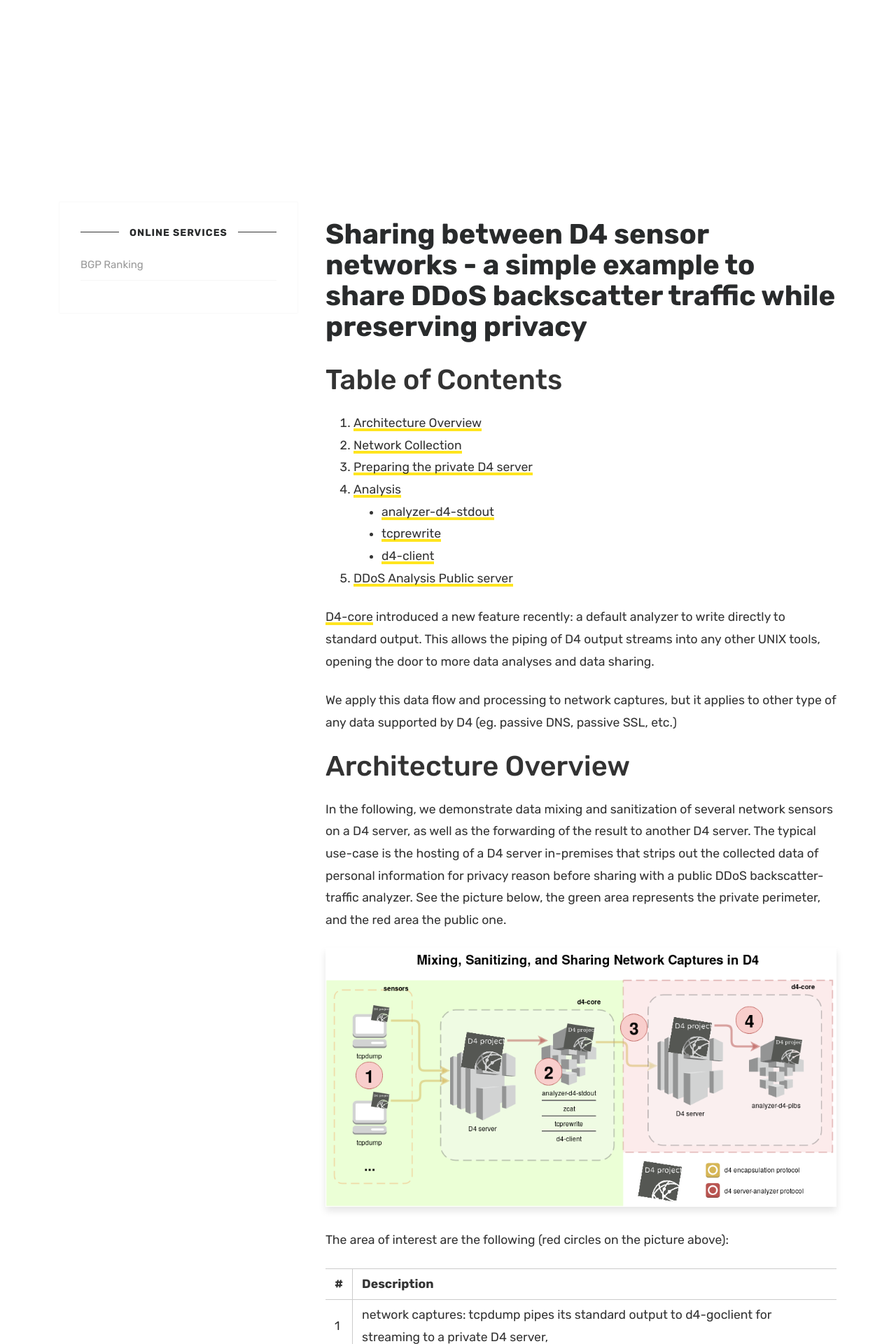
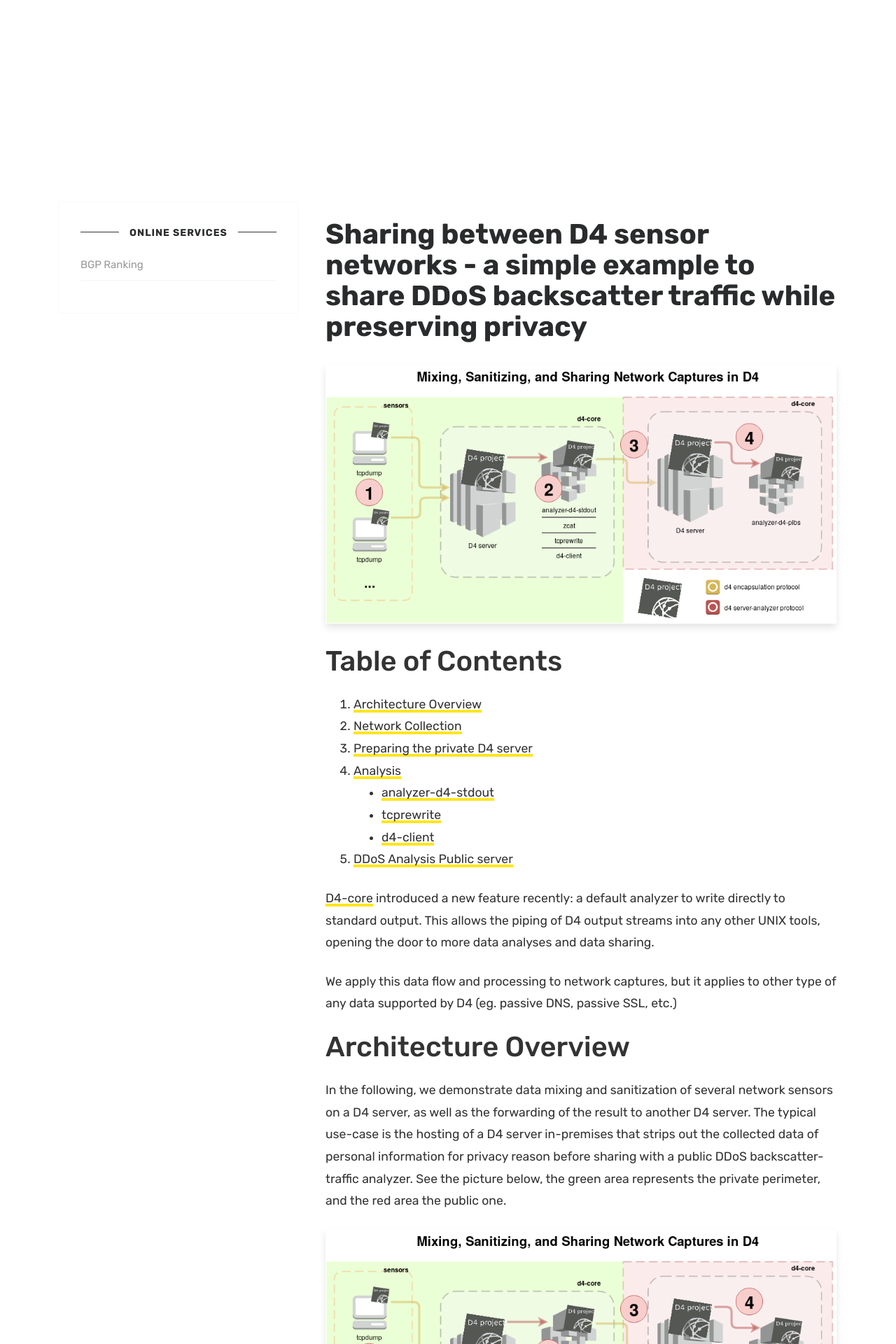
Before and after one commit to D4-project/d4-website, a Jekyll site: the page built from _posts/2019-06-18-sharing-between-D4-sensors.md, in a window 1280 px wide. Shown: the top 1920 px of the page at 70% size. Built offline with Jekyll 4.4.1, drawn with Linux system fonts in a browser that asks for light colours.

Commit message:
chg: [blog] fix the image/header

```diff
--- a/_posts/2019-06-18-sharing-between-D4-sensors.md
+++ b/_posts/2019-06-18-sharing-between-D4-sensors.md
@@ -4,6 +4,7 @@ date: 2019-06-17
 layout: post
 categories:
 tags:
+image: assets/images/mixing.png
 ---
 
 # Table of Contents
```
